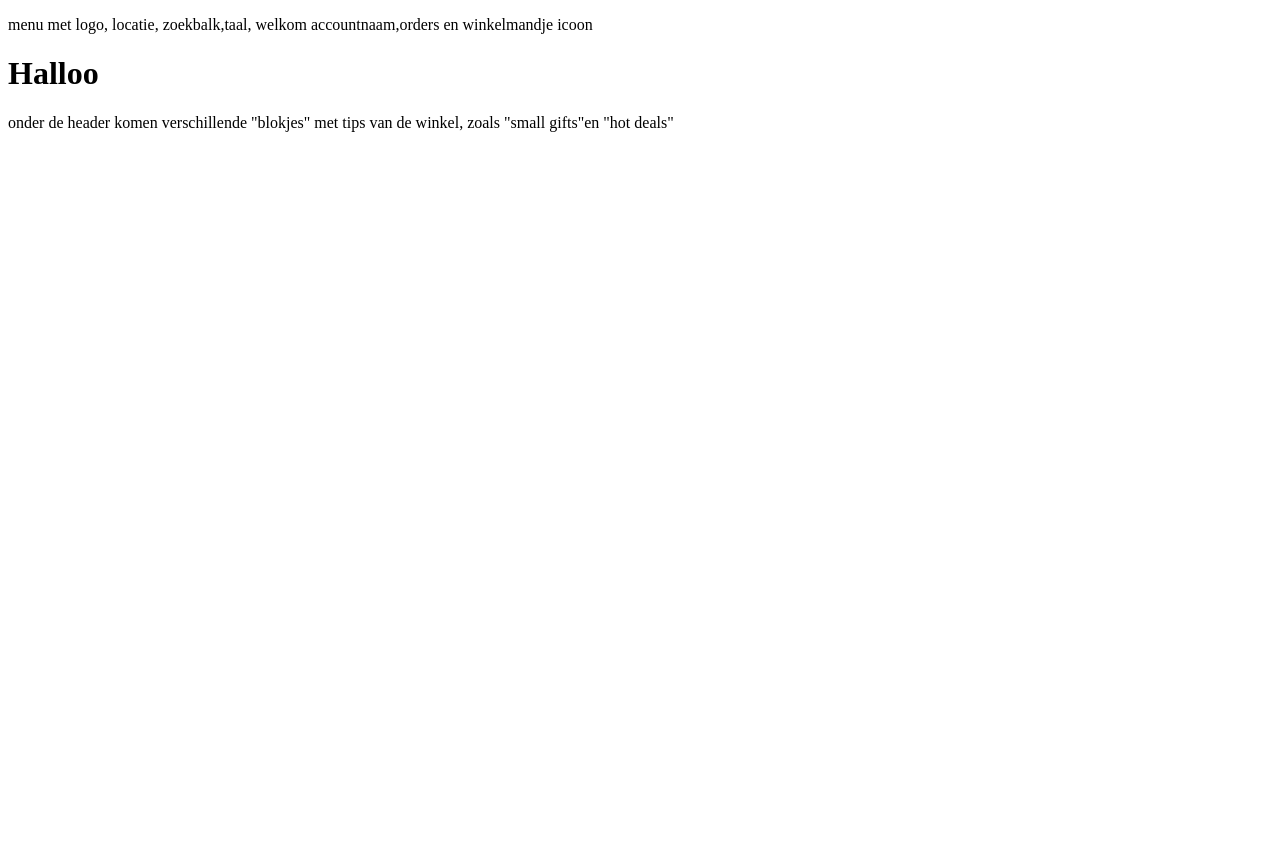
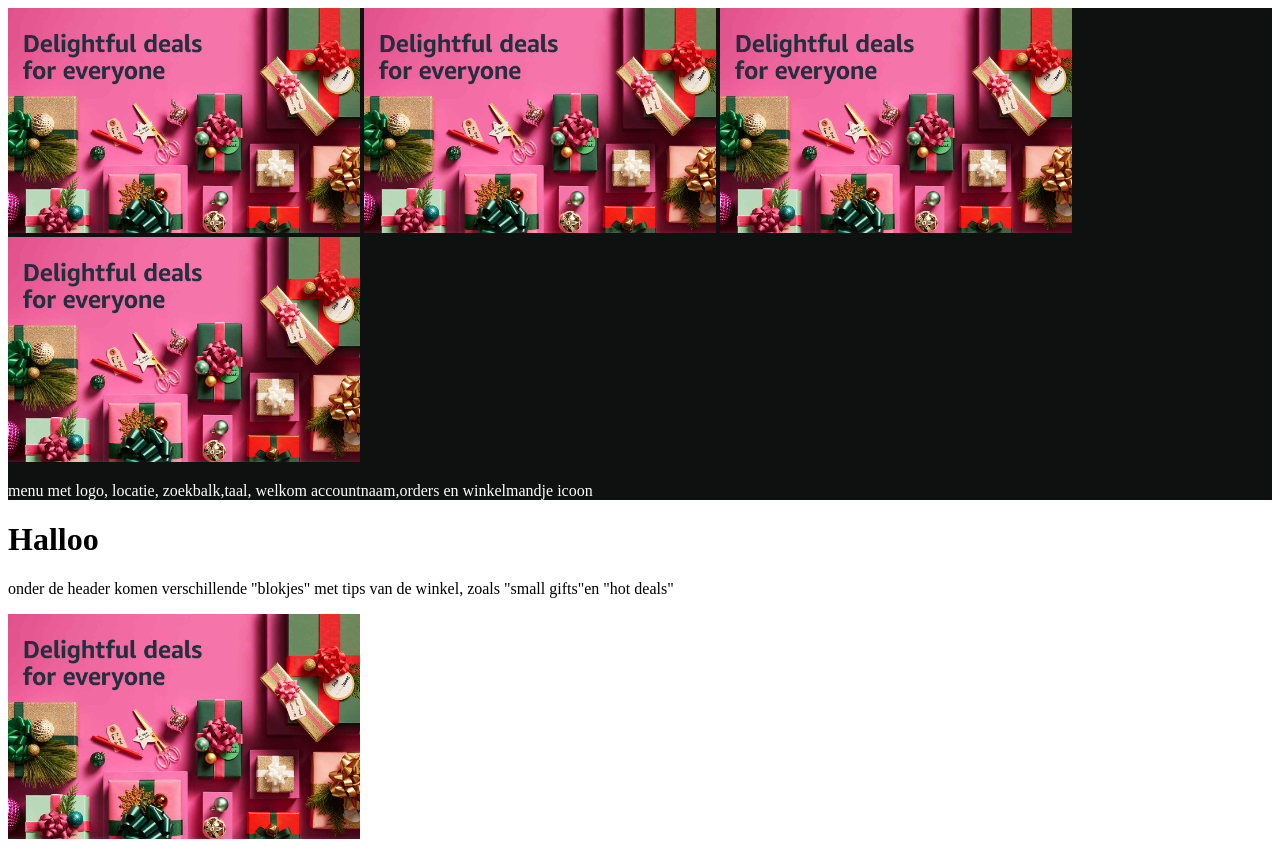
Before and after one commit to SamvanCrimpen123/FED, a plain HTML site: page index.html in a window 1280 px wide. Before the commit the page ends 800 px from the top, so only its background shows below. Drawn offline with Linux system fonts and the light colour scheme.

Commit message:
aangepast

```diff
--- /dev/null
+++ b/index.css
@@ -0,0 +1,5 @@
+header{
+    background-color:#0f1111;
+    color:white;
+    align-items: ;
+}
--- a/index.html
+++ b/index.html
@@ -1,6 +1,6 @@
 <!DOCTYPE html>
 <html lang="nl">
-
+<link rel="stylesheet" href="index.css">
 <head>
 	<meta charset="UTF-8">
 	<meta name="author" content="jouw naam">
@@ -13,12 +13,21 @@
 </head>
 
 <body>
-
+<main>
 	<header>
+		<img src="./images/image1.png" alt="IMAGE VAN MENU SIDE BAR">
+		<img src="./images/image1.png" alt="IMAGE VAN LOGO">
+		<img src="./images/image1.png" alt="IMAGE VAN PROFIELPLAATJE">
+		<img src="./images/image1.png" alt="IMAGE VAN winkelmandje">
 		<p>menu met logo, locatie, zoekbalk,taal, welkom accountnaam,orders en winkelmandje icoon</p>
 	</header>
-	<h1>Halloo</h1>
-	<p>onder de header komen verschillende "blokjes" met tips van de winkel, zoals "small gifts"en "hot deals"</p>
+
+		<h1>Halloo</h1>
+		<p>onder de header komen verschillende "blokjes" met tips van de winkel, zoals "small gifts"en "hot deals"</p>
+		<img src="./images/image1.png" alt="hier komt alt tekst jwz">
+
+
+</main>
 
 	<script defer src="scripts/script.js"></script>
 </body>
```
Also changed, not shown: images/image1.png (added), images/shoppingcart.jpg (added), images/stofzuiger.png (added).
